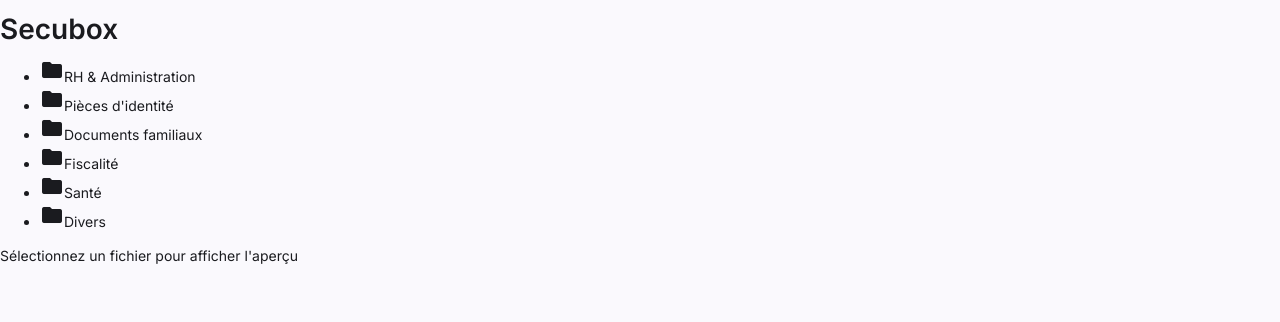
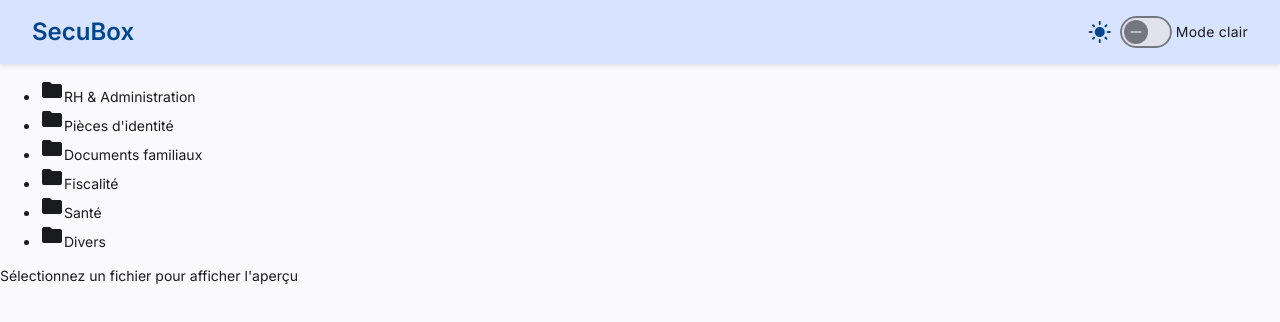
Before and after one commit to jv3n/secubox, an Angular app in the folder frontend/secubox-web/: page /home in a window 1280 px wide. Shown: the top 322 px of the page. Built offline with nearby package versions, Linux system fonts and the light colour scheme; no server answers.

Commit message:
feat(front): add material theme and improve 🎨

```diff
--- a/frontend/secubox-web/src/app/app.component.html
+++ b/frontend/secubox-web/src/app/app.component.html
@@ -1 +1,14 @@
-<router-outlet />
+<header class="app-header">
+  <h1>SecuBox</h1>
+
+  <div class="theme-toggle">
+    <mat-icon>{{ themeService.isDarkMode() ? 'dark_mode' : 'light_mode' }}</mat-icon>
+    <mat-slide-toggle [checked]="themeService.isDarkMode()" (change)="themeService.toggleTheme()" color="primary">
+      Mode {{ themeService.isDarkMode() ? 'sombre' : 'clair' }}
+    </mat-slide-toggle>
+  </div>
+</header>
+
+<main class="app-content">
+  <router-outlet />
+</main>
--- /dev/null
+++ b/frontend/secubox-web/src/app/app.component.scss
@@ -0,0 +1,30 @@
+.app-header {
+  display: flex;
+  align-items: center;
+  justify-content: space-between;
+  padding: 1rem 2rem;
+  background-color: var(--mat-sys-primary-container);
+  color: var(--mat-sys-on-primary-container);
+  box-shadow: 0 2px 4px rgba(0, 0, 0, 0.1);
+
+  h1 {
+    margin: 0;
+    font-size: 1.5rem;
+    font-weight: 600;
+  }
+
+  .theme-toggle {
+    display: flex;
+    align-items: center;
+    gap: 0.5rem;
+
+    mat-icon {
+      color: var(--mat-sys-on-primary-container);
+    }
+  }
+}
+
+.app-content {
+  height: calc(100% - 72px);
+  overflow: auto;
+}
--- a/frontend/secubox-web/src/app/app.component.ts
+++ b/frontend/secubox-web/src/app/app.component.ts
@@ -1,9 +1,16 @@
-import { Component } from '@angular/core';
+import { Component, inject } from '@angular/core';
+import { MatButtonModule } from '@angular/material/button';
+import { MatIconModule } from '@angular/material/icon';
+import { MatSlideToggleModule } from '@angular/material/slide-toggle';
 import { RouterOutlet } from '@angular/router';
+import { ThemeService } from './core/services/theme.service';
 
 @Component({
   selector: 'app-root',
   templateUrl: './app.component.html',
-  imports: [RouterOutlet],
+  styleUrl: './app.component.scss',
+  imports: [RouterOutlet, MatSlideToggleModule, MatIconModule, MatButtonModule],
 })
-export class AppComponent {}
+export class AppComponent {
+  themeService = inject(ThemeService);
+}
--- /dev/null
+++ b/frontend/secubox-web/src/app/core/services/theme.service.ts
@@ -0,0 +1,40 @@
+import { Injectable, signal } from '@angular/core';
+
+@Injectable({
+  providedIn: 'root',
+})
+export class ThemeService {
+  isDarkMode = signal<boolean>(false);
+
+  constructor() {
+    // Récupérer la préférence sauvegardée ou utiliser la préférence système
+    const savedTheme = localStorage.getItem('theme');
+    if (savedTheme) {
+      this.isDarkMode.set(savedTheme === 'dark');
+    } else {
+      const prefersDark = window.matchMedia('(prefers-color-scheme: dark)').matches;
+      this.isDarkMode.set(prefersDark);
+    }
+
+    // Appliquer le thème initial
+    this.applyTheme();
+  }
+
+  toggleTheme(): void {
+    this.isDarkMode.update((current) => !current);
+    this.applyTheme();
+  }
+
+  private applyTheme(): void {
+    const htmlElement = document.documentElement;
+    const theme = this.isDarkMode() ? 'dark' : 'light';
+
+    if (this.isDarkMode()) {
+      htmlElement.classList.add('dark-theme');
+    } else {
+      htmlElement.classList.remove('dark-theme');
+    }
+
+    localStorage.setItem('theme', theme);
+  }
+}
--- a/frontend/secubox-web/src/app/features/file-system/components/preview/preview.component.ts
+++ b/frontend/secubox-web/src/app/features/file-system/components/preview/preview.component.ts
@@ -56,18 +56,19 @@
       }
 
       .file-info {
-        border-bottom: 1px solid #e0e0e0;
+        border-bottom: 1px solid var(--mat-sys-outline-variant);
         padding-bottom: 0.5rem;
       }
 
       .file-info h3 {
         margin: 0 0 0.5rem 0;
         font-size: 1.2rem;
+        color: var(--mat-sys-on-surface);
       }
 
       .file-info p {
         margin: 0;
-        color: #666;
+        color: var(--mat-sys-on-surface-variant);
         font-size: 0.9rem;
       }
 
@@ -77,6 +78,8 @@
         align-items: center;
         justify-content: center;
         overflow: auto;
+        background-color: var(--mat-sys-surface-dim);
+        border-radius: 8px;
       }
 
       .image-viewer img {
@@ -94,13 +97,15 @@
         width: 100%;
         height: 100%;
         min-height: 600px;
+        border-radius: 8px;
       }
 
       .text-viewer {
         flex: 1;
         overflow: auto;
-        background-color: #f5f5f5;
-        border-radius: 4px;
+        background-color: var(--mat-sys-surface-container-highest);
+        border-radius: 8px;
+        border: 1px solid var(--mat-sys-outline-variant);
       }
 
       .text-viewer pre {
@@ -110,6 +115,7 @@
         font-size: 0.9rem;
         white-space: pre-wrap;
         word-wrap: break-word;
+        color: var(--mat-sys-on-surface);
       }
 
       .unsupported {
@@ -118,7 +124,7 @@
         flex-direction: column;
         align-items: center;
         justify-content: center;
-        color: #666;
+        color: var(--mat-sys-on-surface-variant);
         text-align: center;
         padding: 2rem;
       }
--- a/frontend/secubox-web/src/app/view/home-view.component.ts
+++ b/frontend/secubox-web/src/app/view/home-view.component.ts
@@ -7,8 +7,6 @@
   selector: 'sb-home',
   template: `
     <main class="home">
-      <h1>Secubox</h1>
-
       <sb-file-system (selected)="selectedObj = $event" />
 
       @if (selectedObj?.file; as file) {
--- a/frontend/secubox-web/src/styles.scss
+++ b/frontend/secubox-web/src/styles.scss
@@ -7,24 +7,37 @@
 
 html {
   height: 100%;
+
+  // Light theme par défaut
   @include mat.theme(
     (
       color: (
         primary: mat.$azure-palette,
         tertiary: mat.$blue-palette,
+        theme-type: light,
       ),
       typography: Inter,
       density: 0,
     )
   );
+
+  // Dark theme
+  &.dark-theme {
+    @include mat.theme(
+      (
+        color: (
+          primary: mat.$azure-palette,
+          tertiary: mat.$blue-palette,
+          theme-type: dark,
+        ),
+        typography: Inter,
+        density: 0,
+      )
+    );
+  }
 }
 
 body {
-  // Default the application to a light color theme. This can be changed to
-  // `dark` to enable the dark color theme, or to `light dark` to defer to the
-  // user's system settings.
-  color-scheme: light;
-
   // Set a default background, font and text colors for the application using
   // Angular Material's system-level CSS variables. Learn more about these
   // variables at https://material.angular.dev/guide/system-variables
```
Also changed, not shown: frontend/secubox-web/src/app/features/file-system/file-system.component.scss (+31 -19 lines).
